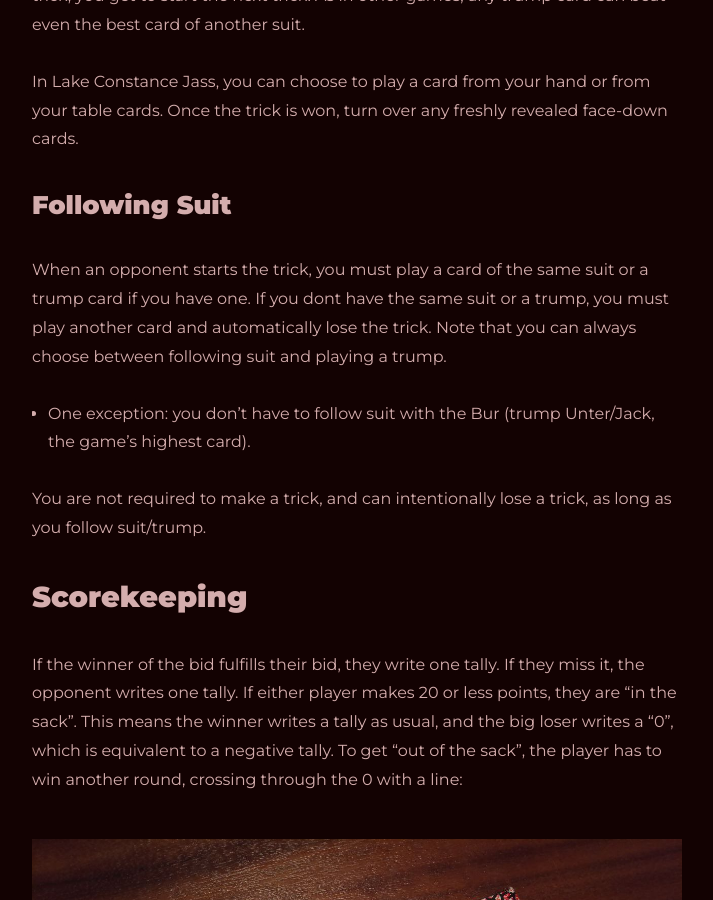
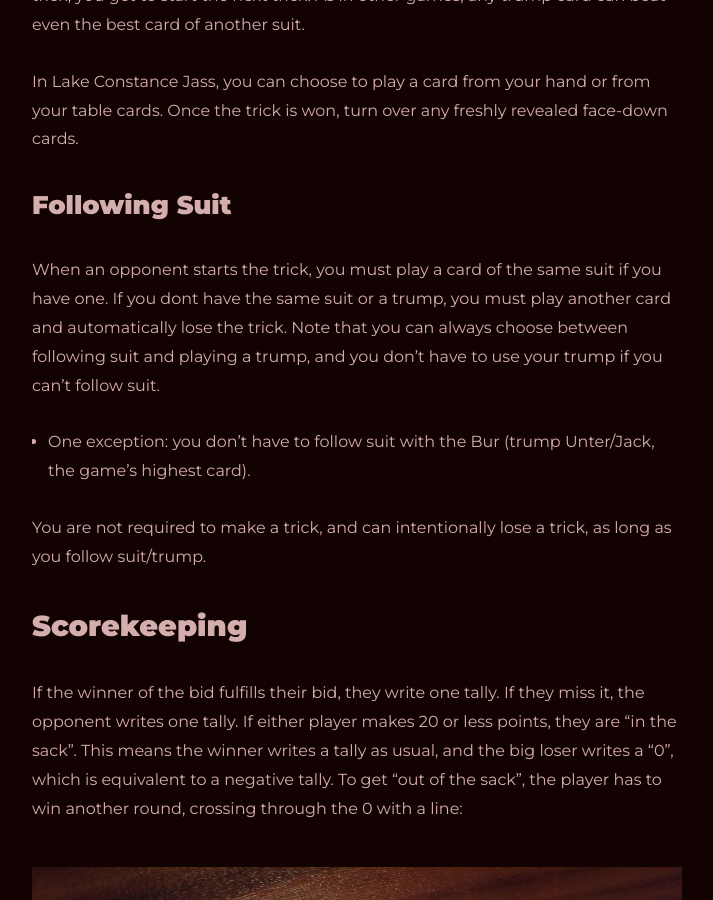
Before and after one commit to BrianInGermany/oldcardgames, a Jekyll site: the page built from all_collections/_posts/2022-12-11-lake_constance_jass.markdown, in a window 1280 px wide and 900 px high, scrolled down 2909 px. Shown: the whole window, without its empty margins (283-996 px from the left). Built offline with Jekyll 4.4.1, drawn with Linux system fonts in a browser that asks for light colours.

Commit message:
edit farbzwang

```diff
--- a/all_collections/_posts/2022-12-11-lake_constance_jass.markdown
+++ b/all_collections/_posts/2022-12-11-lake_constance_jass.markdown
@@ -82,7 +82,7 @@
 In Lake Constance Jass, __you can choose to play a card from your hand or from your table cards__. Once the trick is won, turn over any freshly revealed face-down cards.
 
 ### Following Suit
-When an opponent starts the trick, you must play a card of the same suit or a trump card if you have one. If you dont have the same suit or a trump, you must play another card and automatically lose the trick. Note that you can always choose between following suit and playing a trump.
+When an opponent starts the trick, you must play a card of the same suit if you have one. If you dont have the same suit or a trump, you must play another card and automatically lose the trick. Note that you can always choose between following suit and playing a trump, and you don't have to use your trump if you can't follow suit.
 - One exception: you don't have to follow suit with the Bur (trump Unter/Jack, the game's highest card).
 
 You are not required to make a trick, and can intentionally lose a trick, as long as you follow suit/trump.
```
